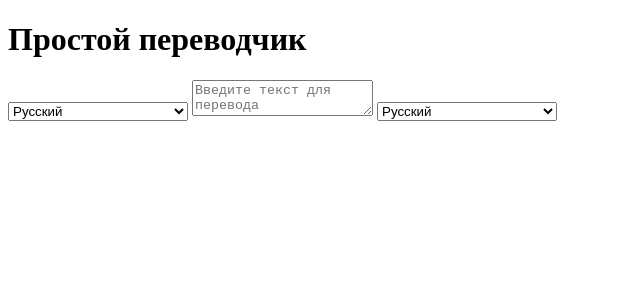
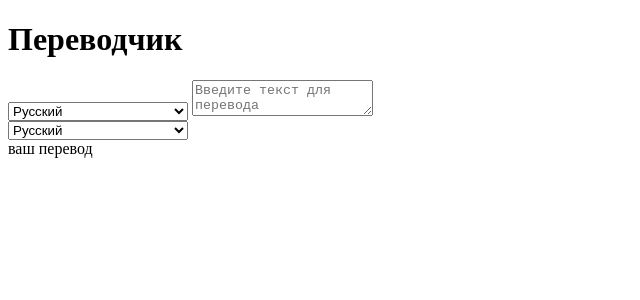
Before and after one commit to Inorentiy78/Perevodchik, a Python web app: template templates/index.html in a window 1280 px wide. Shown: the top 300 px of the page, without its empty margins (0-640 px from the left). Run offline with Jinja, Linux system fonts and the light colour scheme; the template is opened without the code that fills it, so the values that code supplies are empty.

Commit message:
Update index.html

```diff
--- a/templates/index.html
+++ b/templates/index.html
@@ -9,7 +9,7 @@
     <script src="{{url_for('static', filename='js/script.js')}}"></script>
 </head>
 <body>
-    <h1>Простой переводчик</h1>
+    <h1> Переводчик</h1>
     <form id="myForm" action="/translate" method="post">
         <select class="input-field" id="source-lang" name="source_lang">
            <option value="ru">Русский</option>
@@ -116,7 +116,8 @@
             <option value="he">Ивритский</option>
         </select>
         <textarea id="source-text" name="source_text" placeholder="Введите текст для перевода"></textarea>
-
+    </form>
+    <form id="myForm1">
         <select class="target-lang" id="target-lang" name="target_lang">
             <option value="ru">Русский</option>
             <option value="kk">Казахский</option>
@@ -223,8 +224,12 @@
         </select>
 
 
-    </form>
-    <div id="translation-result"></div>
+
+    <div class="translation-result" id="translation-result" >
+        <div class="text1">ваш перевод</div>
+    </div>
+        </form>
+
 
     <script>
         $(document).ready(function () {
```
